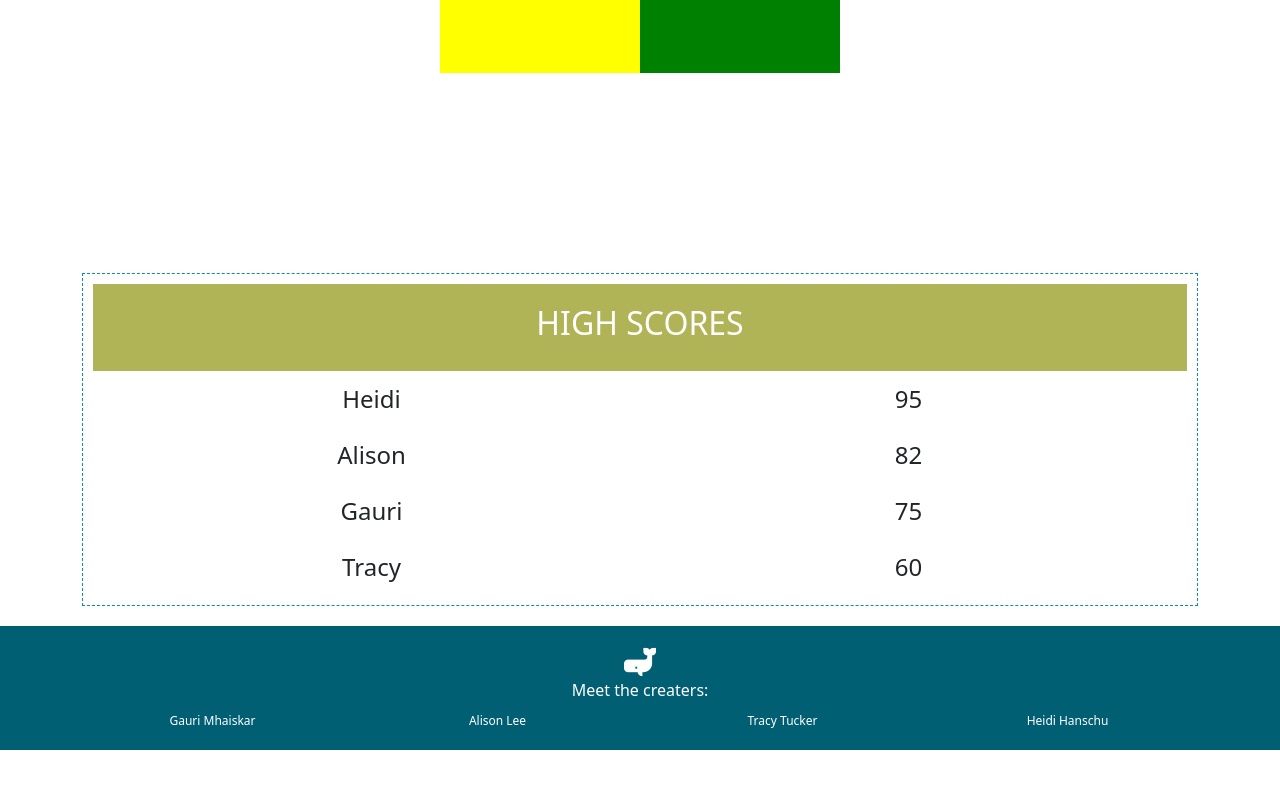
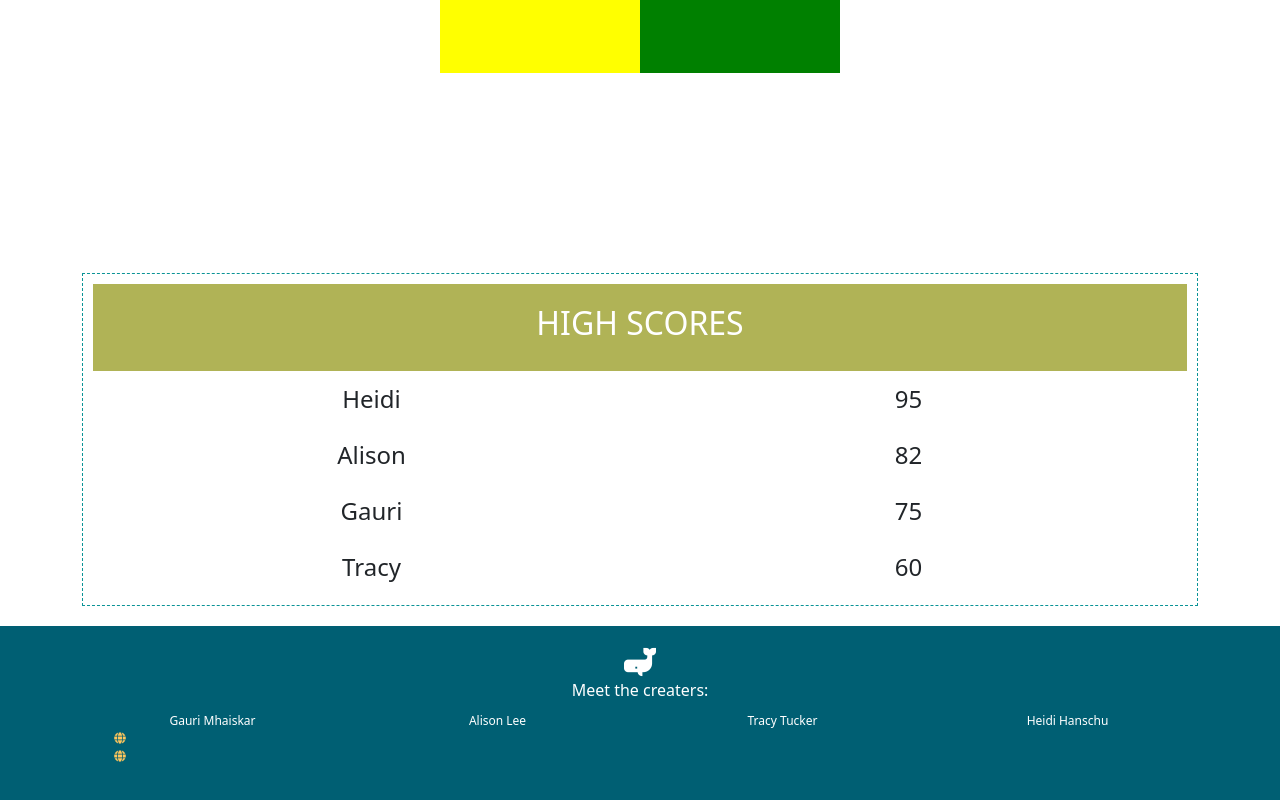
Before and after one commit to Ann-pixel/gdi-hackathon21-humpback, a React (Create React App) app: page / in a window 1280 px wide. Shown: the part 915-1715 px from the top of the page. Before the commit the page ends 1665 px from the top, so only its background shows below. Built offline with nearby package versions, Linux system fonts and the light colour scheme.

Commit message:
Adding Font Awesome icons for social handles

```diff
--- a/package.json
+++ b/package.json
@@ -3,6 +3,11 @@
   "version": "0.1.0",
   "private": true,
   "dependencies": {
+    "@fortawesome/fontawesome-svg-core": "^1.2.36",
+    "@fortawesome/free-brands-svg-icons": "^5.15.4",
+    "@fortawesome/free-regular-svg-icons": "^5.15.4",
+    "@fortawesome/free-solid-svg-icons": "^5.15.4",
+    "@fortawesome/react-fontawesome": "^0.1.16",
     "@testing-library/jest-dom": "^5.15.0",
     "@testing-library/react": "^11.2.7",
     "@testing-library/user-event": "^12.8.3",
--- a/src/components/Footer.js
+++ b/src/components/Footer.js
@@ -1,4 +1,6 @@
 import React from 'react'
+import { FontAwesomeIcon } from '@fortawesome/react-fontawesome'
+import { faGlobe, faLinkedin } from "@fortawesome/free-solid-svg-icons"
 import logo from '../images/whale-32.png'
 import { Container, Row, Col } from 'react-bootstrap'
 
@@ -17,6 +19,17 @@ const Footer = () => {
     const footerNames={
         paddingTop: '10px',
         fontSize: '12px',
+    }
+
+    const lineItems={
+        listStyle: 'none',
+        padding: '0',
+        margin: '0 auto',
+        textAlign: 'left',
+    }
+
+    const icons={
+        color: '#FFC65C',
     }
 
     const creators = [
@@ -50,7 +63,14 @@ const Footer = () => {
                     <Col xs={12}>Meet the creaters:</Col>
                 </Row>
                 <Row style={footerNames}>
-                    <Col xs={3}>Gauri Mhaiskar</Col>
+                    <Col xs={3}>
+                        Gauri Mhaiskar
+                        <ul>
+                        <li style={lineItems}><a target="_blank" rel="noreferrer" href="http://www.gaurimhaiskar.com/"><FontAwesomeIcon icon={faGlobe} style={icons} /></a></li>
+                        <li style={lineItems}><a target="_blank" rel="noreferrer" href="https://www.linkedin.com/in/gauri-mhaiskar-08688160/"><FontAwesomeIcon icon={faLinkedin} style={icons} /></a></li>
+                        <li style={lineItems}><a target="_blank" rel="noreferrer" href="http://www.gaurimhaiskar.com/"><FontAwesomeIcon icon={faGlobe} style={icons} /></a></li>
+                        </ul>
+                        </Col>
                     <Col xs={3}>Alison Lee</Col>
                     <Col xs={3}>Tracy Tucker</Col>
                     <Col xs={3}>Heidi Hanschu</Col>
```
Also changed, not shown: 1 other file (tests, documents, lock files or other folders).
